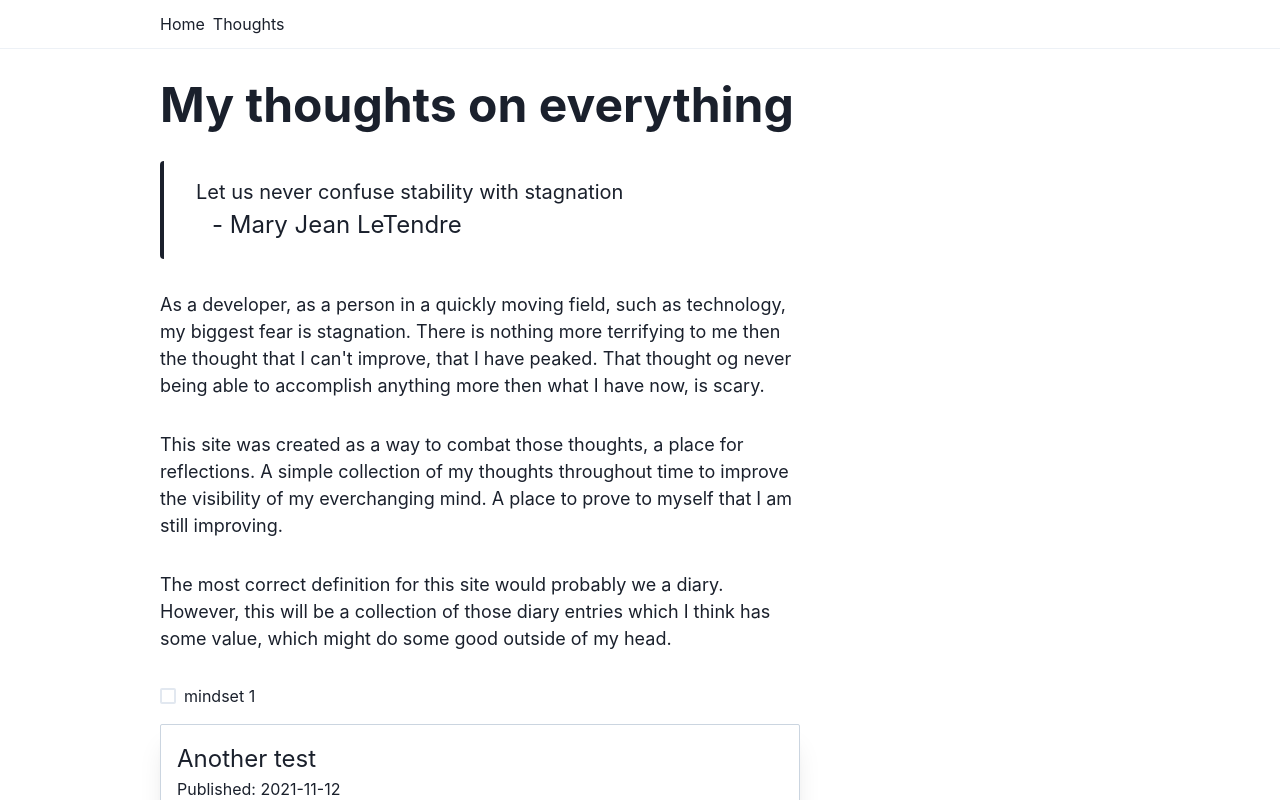
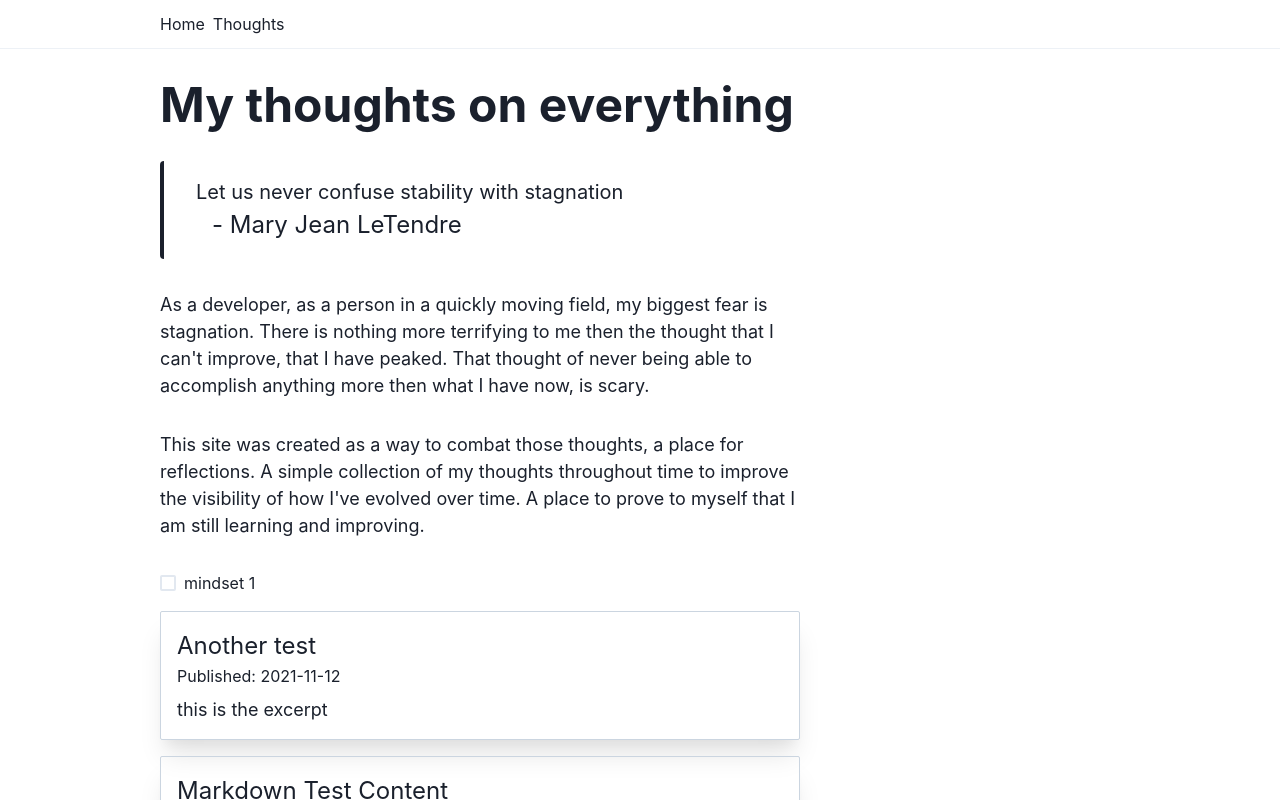
Before and after one commit to LitenApe/blog, a Next.js app: page /thoughts in a window 1280 px wide. Shown: the top 800 px of the page. Built offline with nearby package versions, Linux system fonts and the light colour scheme.

Commit message:
chore: fix typos in thoughts ingress

```diff
--- a/pages/thoughts/index.tsx
+++ b/pages/thoughts/index.tsx
@@ -53,24 +53,17 @@ export default function Overview(props: Props): JSX.Element {
         Let us never confuse stability with stagnation
       </Quote>
       <Paragraph>
-        As a developer, as a person in a quickly moving field, such as
-        technology, my biggest fear is stagnation. There is nothing more
-        terrifying to me then the thought that I can't improve, that I have
-        peaked. That thought og never being able to accomplish anything more
-        then what I have now, is scary.
+        As a developer, as a person in a quickly moving field, my biggest fear
+        is stagnation. There is nothing more terrifying to me then the thought
+        that I can't improve, that I have peaked. That thought of never being
+        able to accomplish anything more then what I have now, is scary.
       </Paragraph>
 
       <Paragraph>
         This site was created as a way to combat those thoughts, a place for
         reflections. A simple collection of my thoughts throughout time to
-        improve the visibility of my everchanging mind. A place to prove to
-        myself that I am still improving.
-      </Paragraph>
-
-      <Paragraph>
-        The most correct definition for this site would probably we a diary.
-        However, this will be a collection of those diary entries which I think
-        has some value, which might do some good outside of my head.
+        improve the visibility of how I've evolved over time. A place to prove
+        to myself that I am still learning and improving.
       </Paragraph>
 
       <CheckboxGroup>
```
